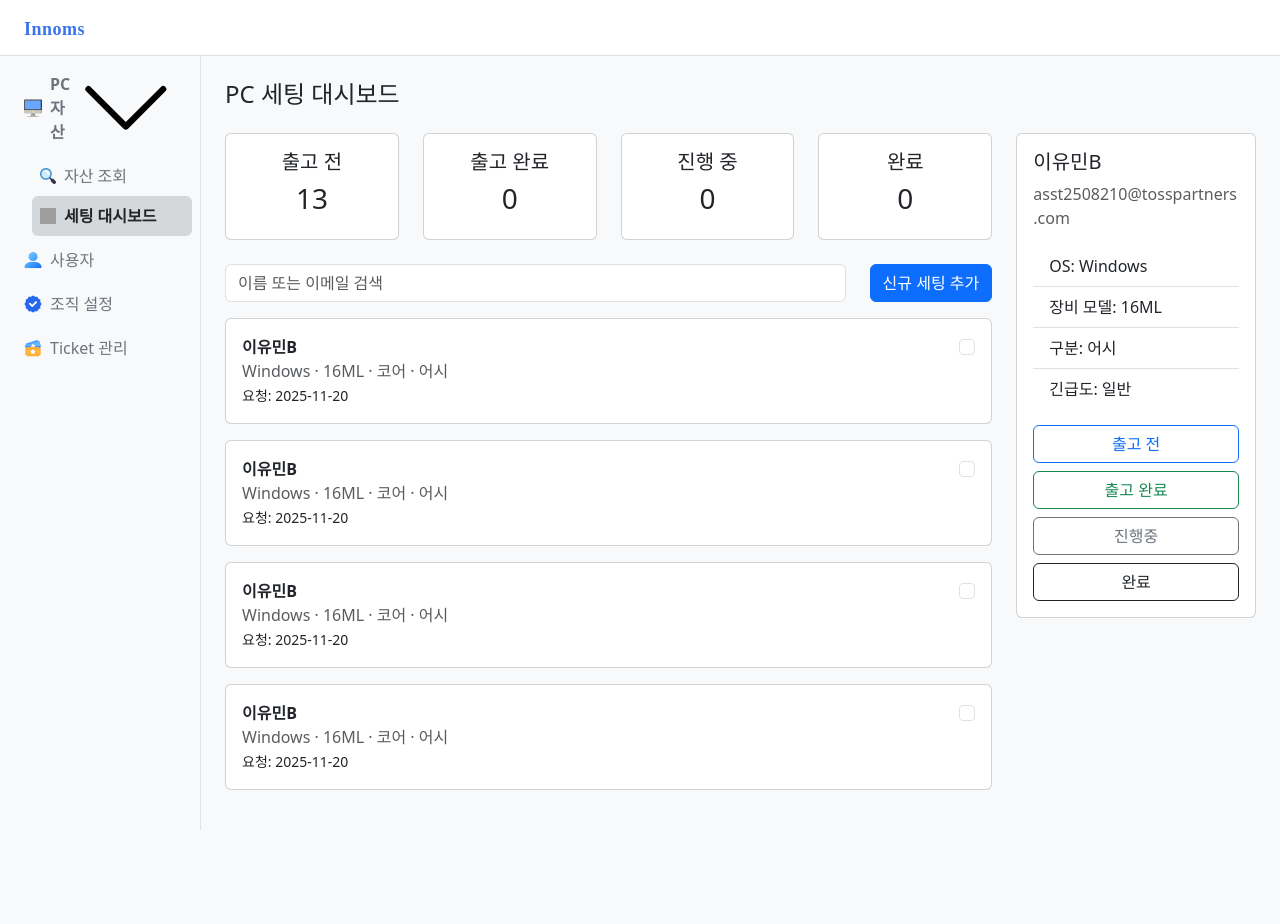
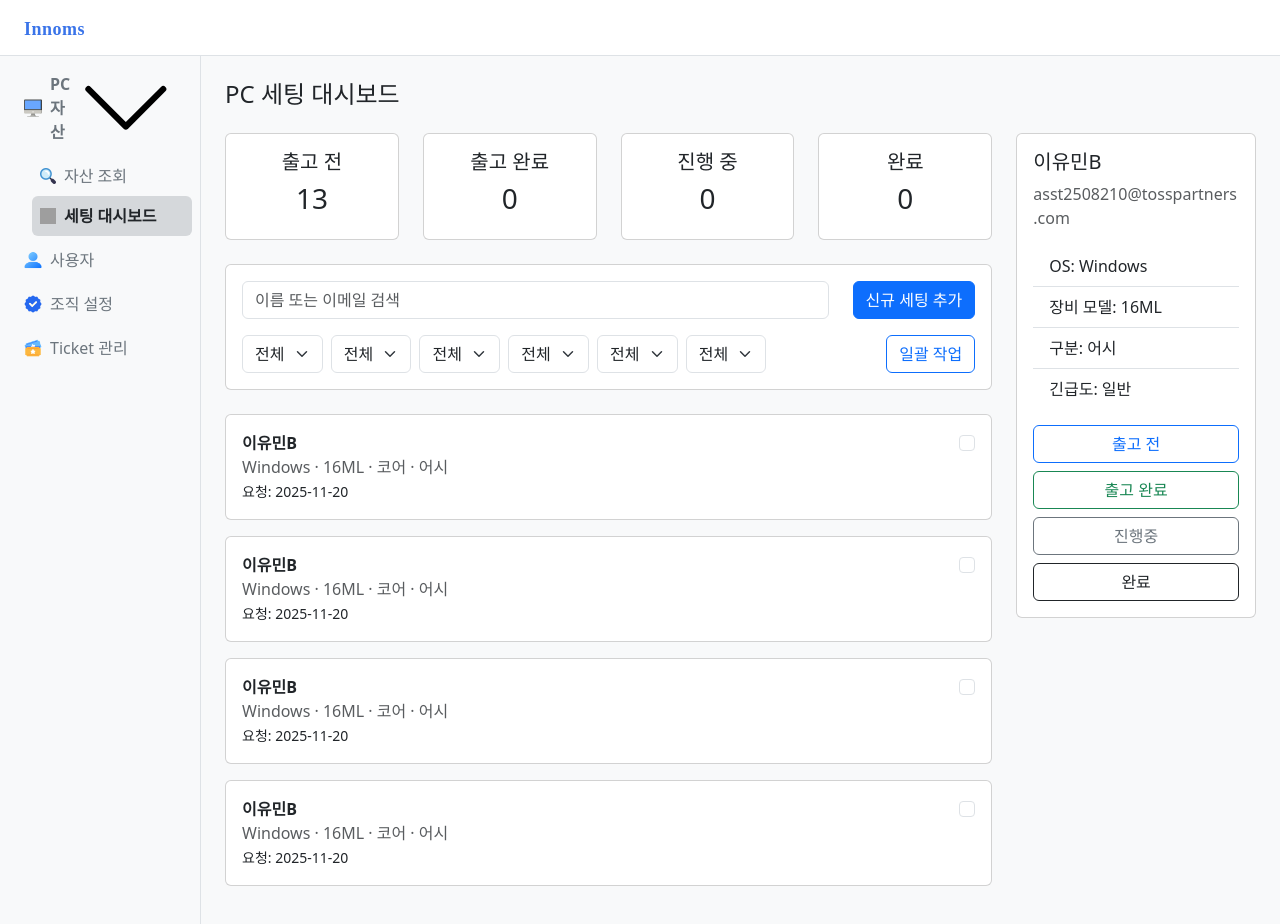
Before and after one commit to Ops-Assistant-Project/FE-Setting-Dashboard, a React (Vite) app: page / in a window 1280 px wide. Before the commit the page ends 830 px from the top, so only its background shows below. Built offline with nearby package versions, Linux system fonts and the light colour scheme; grey boxes are pictures that could not be loaded; a web font is replaced by a local one.

Commit message:
💄 Design: 필터 UI 추가

```diff
--- /dev/null
+++ b/src/components/PcFilterPanel.tsx
@@ -0,0 +1,141 @@
+import { Card, Row, Col, Form, Button } from "react-bootstrap";
+import { useState } from "react";
+
+const PcFilterPanel = () => {
+  // 필터 상태들
+  const [filters, setFilters] = useState({
+    type: "",
+    status: "",
+    company: "",
+    priority: "",
+    period: "",
+    createdBy: "",
+  });
+
+  // 필터가 하나라도 적용됐는지 체크
+  const isFiltered = Object.values(filters).some((v) => v !== "");
+
+  const resetFilters = () => {
+    setFilters({
+      type: "",
+      status: "",
+      company: "",
+      priority: "",
+      period: "",
+      createdBy: "",
+    });
+  };
+
+  return (
+    <Card className="mb-4">
+      <Card.Body>
+        {/* 1줄: 검색 + 신규 세팅 추가 */}
+        <Row className="mb-3 align-items-center">
+          <Col>
+            <Form.Control placeholder="이름 또는 이메일 검색" />
+          </Col>
+          <Col xs="auto">
+            <Button>신규 세팅 추가</Button>
+          </Col>
+        </Row>
+
+        {/* 2줄: 필터들 + 필터 초기화 + 일괄 작업 */}
+        <Row className="g-2 align-items-center">
+          <Col>
+            <Form.Select
+              value={filters.type}
+              onChange={(e) => setFilters({ ...filters, type: e.target.value })}
+            >
+              <option value="">전체 유형</option>
+              <option value="laptop">노트북</option>
+              <option value="desktop">데스크탑</option>
+            </Form.Select>
+          </Col>
+
+          <Col>
+            <Form.Select
+              value={filters.status}
+              onChange={(e) =>
+                setFilters({ ...filters, status: e.target.value })
+              }
+            >
+              <option value="">전체 상태</option>
+              <option value="before">출고 전</option>
+              <option value="done">출고 완료</option>
+            </Form.Select>
+          </Col>
+
+          <Col>
+            <Form.Select
+              value={filters.company}
+              onChange={(e) =>
+                setFilters({ ...filters, company: e.target.value })
+              }
+            >
+              <option value="">전체 회사</option>
+              <option value="toss">Toss</option>
+            </Form.Select>
+          </Col>
+
+          <Col>
+            <Form.Select
+              value={filters.priority}
+              onChange={(e) =>
+                setFilters({ ...filters, priority: e.target.value })
+              }
+            >
+              <option value="">전체 긴급도</option>
+              <option value="normal">일반</option>
+              <option value="high">긴급</option>
+            </Form.Select>
+          </Col>
+
+          <Col>
+            <Form.Select
+              value={filters.period}
+              onChange={(e) =>
+                setFilters({ ...filters, period: e.target.value })
+              }
+            >
+              <option value="">전체 기간</option>
+              <option value="7">7일</option>
+              <option value="30">30일</option>
+            </Form.Select>
+          </Col>
+
+          <Col>
+            <Form.Select
+              value={filters.createdBy}
+              onChange={(e) =>
+                setFilters({ ...filters, createdBy: e.target.value })
+              }
+            >
+              <option value="">전체 생성 방식</option>
+              <option value="manual">수동</option>
+              <option value="auto">자동</option>
+            </Form.Select>
+          </Col>
+
+          {/* 필터 초기화 (조건부 렌더링) */}
+          <Col xs="auto">
+            <Button
+              variant="outline-secondary"
+              onClick={resetFilters}
+              style={{
+                visibility: isFiltered ? "visible" : "hidden",
+              }}
+            >
+              필터 초기화
+            </Button>
+          </Col>
+
+          <Col xs="auto">
+            <Button variant="outline-primary">일괄 작업</Button>
+          </Col>
+        </Row>
+      </Card.Body>
+    </Card>
+  );
+};
+
+export default PcFilterPanel;
--- a/src/pages/PcSettingDashboard.tsx
+++ b/src/pages/PcSettingDashboard.tsx
@@ -4,6 +4,7 @@ import Sidebar from "../components/Sidebar";
 import StatCards from "../components/StatCards";
 import PcList from "../components/PcList";
 import PcDetailPanel from "../components/PcDetailPanel";
+import PcFilterPanel from "../components/PcFilterPanel";
 
 const PcSettingDashboard = () => {
   return (
@@ -17,19 +18,9 @@ const PcSettingDashboard = () => {
           <h4 className="mb-4">PC 세팅 대시보드</h4>
 
           <Row>
-            {/* 왼쪽 메인 영역 */}
             <Col lg={8} xl={9}>
               <StatCards />
-
-              <Row className="mb-3 mt-3">
-                <Col>
-                  <Form.Control placeholder="이름 또는 이메일 검색" />
-                </Col>
-                <Col xs="auto">
-                  <Button>신규 세팅 추가</Button>
-                </Col>
-              </Row>
-
+              <PcFilterPanel />
               <PcList />
             </Col>
 
```
